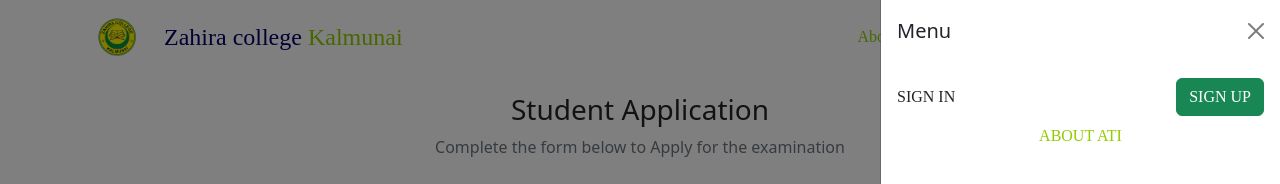
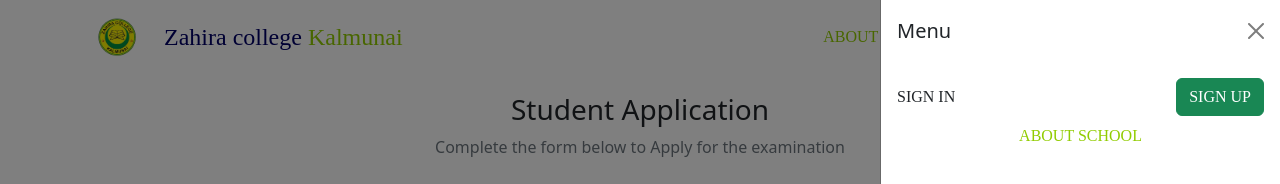
Before and after one commit to rockyrif/ziyan-sem-4, a PHP site: page /pages/student-table/add-new.php in a window 1280 px wide, after a click that opens the changed part. Shown: the top 184 px of the page. Run offline with PHP 8.4, Linux system fonts and the light colour scheme; some web fonts are replaced.

Commit message:
updated student table

```diff
--- a/components/navbar/navbar.php
+++ b/components/navbar/navbar.php
@@ -127,7 +127,7 @@
 
                     <div class="nav-item-outer">
                         <a href=""
-                            class="nav-link nav-link-about">About School</a>
+                            class="nav-link nav-link-about">ABOUT SCHOOL</a>
                     </div>
 
 
@@ -195,8 +195,7 @@
 
                             <li class="nav-item">
                                 <a href="/ziyan-sem-4/page/about-school/about-school.php"
-                                    class="nav-link nav-link-about">ABOUT
-                                    ATI</a>
+                                    class="nav-link nav-link-about">ABOUT SCHOOL</a>
                             </li>
 
                             <?php if (isset ($_SESSION['username'])): ?>
```
